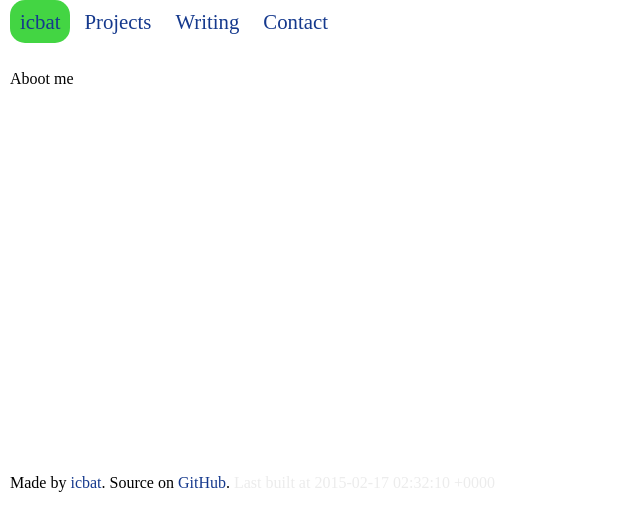
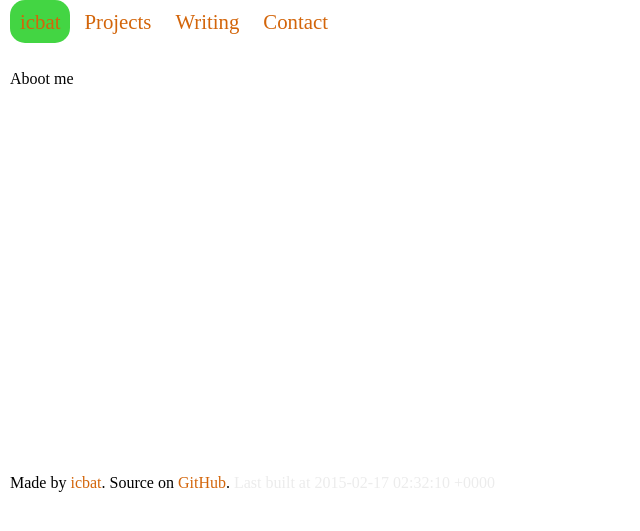
Before and after one commit to icbat/icbat.github.io, a Jekyll site: the page built from index.md, in a window 1280 px wide. Shown: the top 531 px of the page, without its empty margins (0-640 px from the left). Built offline with Jekyll 4.4.1, drawn with Linux system fonts in a browser that asks for light colours.

Commit message:
Swapping the scheme around a little
wanting to highlight links better, they blend too much

```diff
--- a/stylesheets/stylesheet.css
+++ b/stylesheets/stylesheet.css
@@ -3,7 +3,7 @@
 header ul li, header ul {display: inline}
 header ul li {font-size: 1.3em}
 header, footer, .content, header ul li, .highlight {padding: 10}
-a, a:visited {text-decoration: none; color: #15398D;}
+a, a:visited {text-decoration: none; color: #D3650A;}
 
 header li {
 -moz-border-radius: 15px;
@@ -11,7 +11,7 @@
 }
 
 header li:hover {
-	background-color:#FFB374;
+	background-color:#486BBA;
 }
 
 header li.homelink {
```
